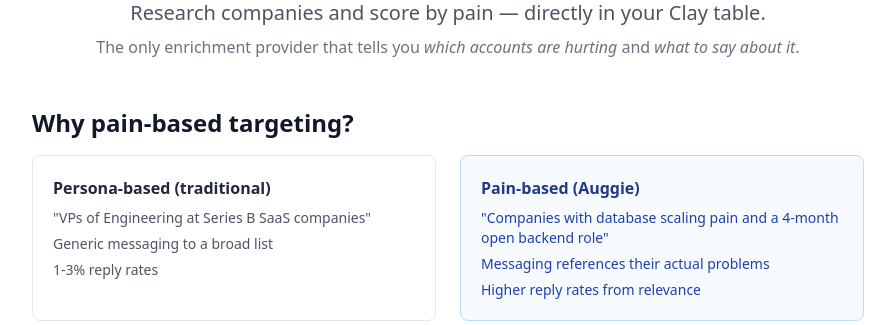
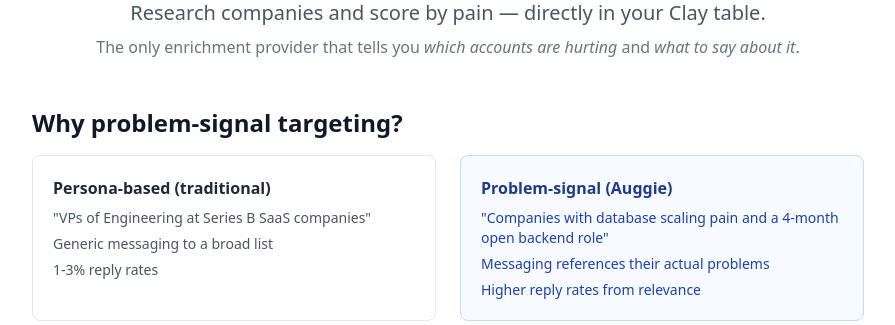
Before and after one commit to KeatonForrest/auggie, a FastAPI app: page /integrations/clay in a window 1280 px wide. Shown: the part 174-499 px from the top of the page, without its empty margins (192-1087 px from the left). Run offline with FastAPI, Linux system fonts and the light colour scheme; parts of the project's set-up code (start-up, migrations or seed data) failed here and were passed over; some libraries are stand-ins or nearby versions.

Commit message:
Rename Pain-Based Outbound to Problem-Signal Prospecting
Rebrands the methodology across the guide, landing page, docs, nav,
and roadmap. Adds 301 redirect from the old guide URL to the new one.

Co-Authored-By: Claude Opus 4.5 <noreply@anthropic.com>

```diff
--- a/main.py
+++ b/main.py
@@ -158,8 +158,14 @@ async def docs_page(request: Request):
 
 
 @app.get("/guides/clay-pain-based-outbound", response_class=HTMLResponse)
-async def guide_clay_pain_outbound(request: Request):
-    """Clay pain-based outbound guide page."""
+async def guide_clay_pain_outbound_redirect():
+    """Redirect old URL to new one."""
+    return RedirectResponse(url="/guides/clay-problem-signal-prospecting", status_code=301)
+
+
+@app.get("/guides/clay-problem-signal-prospecting", response_class=HTMLResponse)
+async def guide_clay_problem_signal(request: Request):
+    """Clay problem-signal prospecting guide page."""
     user = await get_current_user(request)
     clay_template = {
         "columns": [
--- a/templates/base.html
+++ b/templates/base.html
@@ -29,7 +29,7 @@
                     <a href="/materials" class="text-sm text-gray-600 hover:text-gray-900">Materials</a>
                     <a href="/api-keys" class="text-sm text-gray-600 hover:text-gray-900">API</a>
                     <a href="/docs" class="text-sm text-gray-600 hover:text-gray-900">Docs</a>
-                    <a href="/guides/clay-pain-based-outbound" class="text-sm text-gray-600 hover:text-gray-900">Guides</a>
+                    <a href="/guides/clay-problem-signal-prospecting" class="text-sm text-gray-600 hover:text-gray-900">Guides</a>
                     <a href="/settings" class="text-sm text-gray-600 hover:text-gray-900">Settings</a>
                     {% if credits is defined %}
                     <div class="flex items-center gap-2">
@@ -56,7 +56,7 @@
                 {% else %}
                 <div class="flex items-center gap-4">
                     <a href="/docs" class="text-sm text-gray-600 hover:text-gray-900">Docs</a>
-                    <a href="/guides/clay-pain-based-outbound" class="text-sm text-gray-600 hover:text-gray-900">Guides</a>
+                    <a href="/guides/clay-problem-signal-prospecting" class="text-sm text-gray-600 hover:text-gray-900">Guides</a>
                     <a href="/auth/login" class="bg-blue-600 text-white px-4 py-2 rounded-lg text-sm hover:bg-blue-700">
                         Sign in with Google
                     </a>
--- a/templates/integrations_clay.html
+++ b/templates/integrations_clay.html
@@ -1,5 +1,5 @@
 {% extends "base.html" %}
-{% block title %}Auggie + Clay — Pain-Based Company Research{% endblock %}
+{% block title %}Auggie + Clay — Problem-Signal Prospecting{% endblock %}
 
 {% block layout %}
 <div class="max-w-4xl mx-auto">
@@ -14,7 +14,7 @@
 
         <!-- Value Prop -->
         <section>
-            <h2 class="text-2xl font-bold text-gray-900 mb-4">Why pain-based targeting?</h2>
+            <h2 class="text-2xl font-bold text-gray-900 mb-4">Why problem-signal targeting?</h2>
             <div class="grid md:grid-cols-2 gap-6">
                 <div class="border border-gray-200 rounded-lg p-5">
                     <h3 class="font-semibold text-gray-800 mb-2">Persona-based (traditional)</h3>
@@ -25,7 +25,7 @@
                     </ul>
                 </div>
                 <div class="border border-blue-200 bg-blue-50/50 rounded-lg p-5">
-                    <h3 class="font-semibold text-blue-900 mb-2">Pain-based (Auggie)</h3>
+                    <h3 class="font-semibold text-blue-900 mb-2">Problem-signal (Auggie)</h3>
                     <ul class="text-sm text-blue-800 space-y-1.5">
                         <li>"Companies with database scaling pain and a 4-month open backend role"</li>
                         <li>Messaging references their actual problems</li>
@@ -124,7 +124,7 @@
         <!-- CTA -->
         <section class="text-center space-y-4">
             <div class="flex flex-col sm:flex-row items-center justify-center gap-4">
-                <a href="/guides/clay-pain-based-outbound" class="inline-flex items-center gap-2 bg-blue-600 text-white px-6 py-3 rounded-lg font-medium hover:bg-blue-700 transition-colors">
+                <a href="/guides/clay-problem-signal-prospecting" class="inline-flex items-center gap-2 bg-blue-600 text-white px-6 py-3 rounded-lg font-medium hover:bg-blue-700 transition-colors">
                     Step-by-step setup guide
                 </a>
                 <a href="/docs#clay-integration" class="inline-flex items-center gap-2 border border-gray-300 text-gray-700 px-6 py-3 rounded-lg font-medium hover:bg-gray-50 transition-colors">
```
Also changed, not shown: ROADMAP.md (+3 -3 lines), templates/docs.html (+4 -4 lines), templates/guide_clay_pain_outbound.html (+4 -4 lines).
